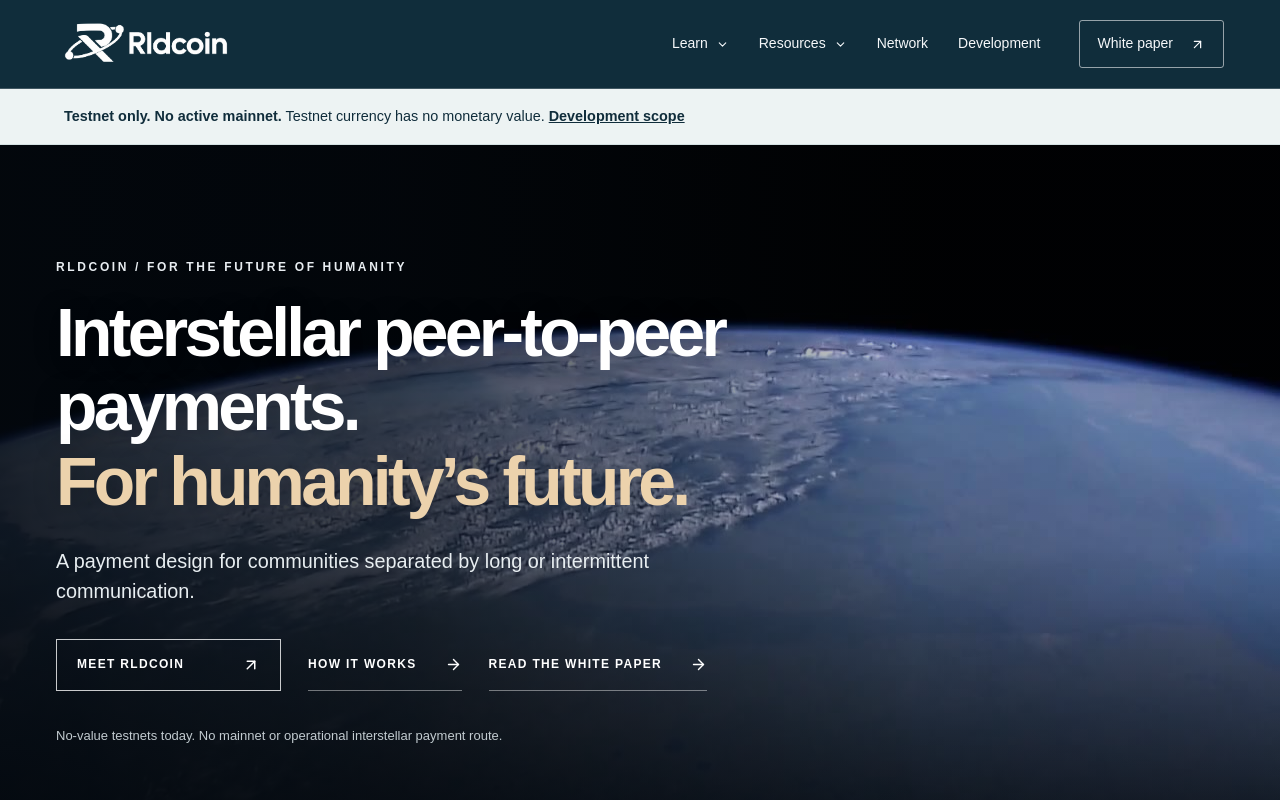
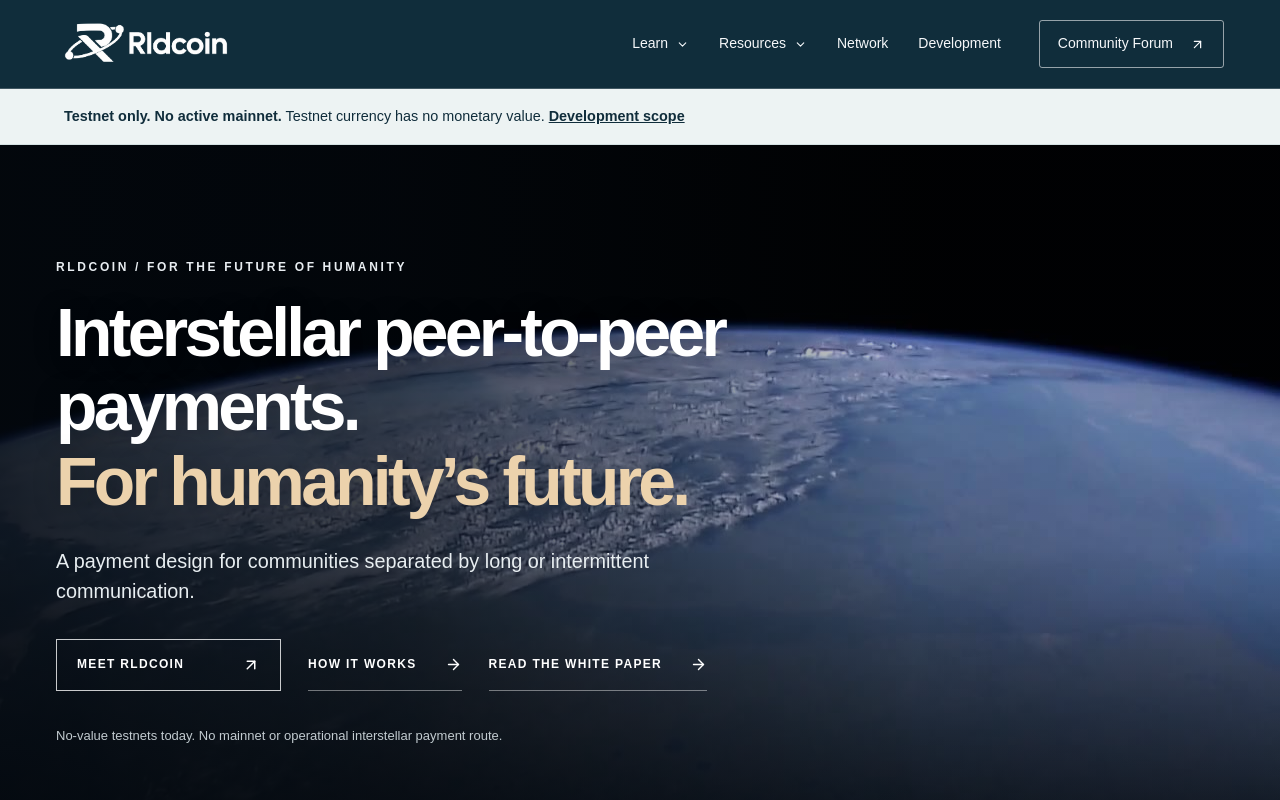
Before and after one commit to RunlaiDeng/rldcoin-website, a Next.js app: page / in a window 1280 px wide. Shown: the top 800 px of the page. Built offline with nearby package versions, Linux system fonts and the light colour scheme; a web font is replaced by a local one.

Commit message:
Link the primary navigation button to the community forum

```diff
--- a/src/components/header.tsx
+++ b/src/components/header.tsx
@@ -111,10 +111,10 @@
             >
               Development
             </Link>
-            <Link className="nav-cta" href="/whitepaper">
-              White paper
+            <a className="nav-cta" href="https://forum.rldcoin.com/">
+              Community Forum
               <ArrowUpRight size={15} aria-hidden="true" />
-            </Link>
+            </a>
           </nav>
         </div>
       </header>
```
